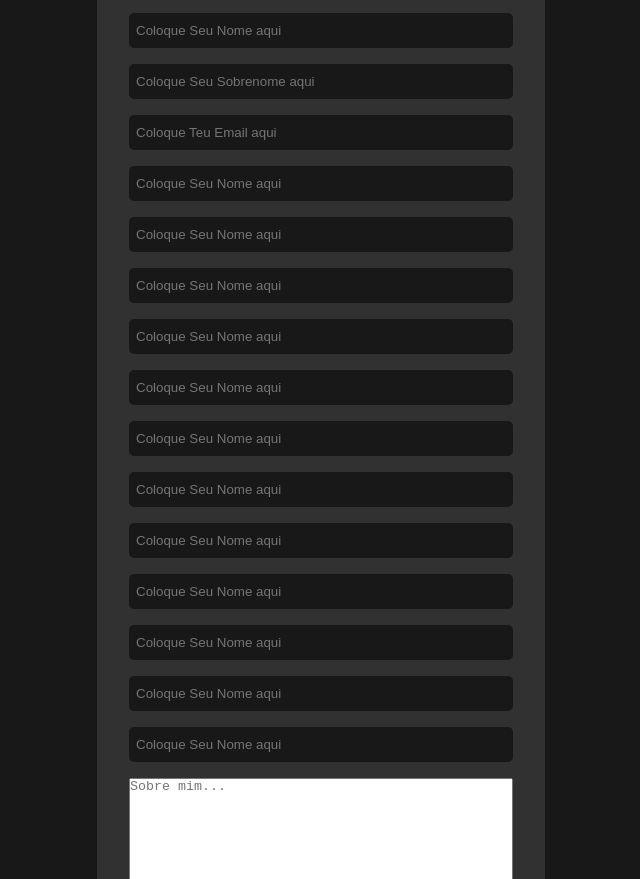
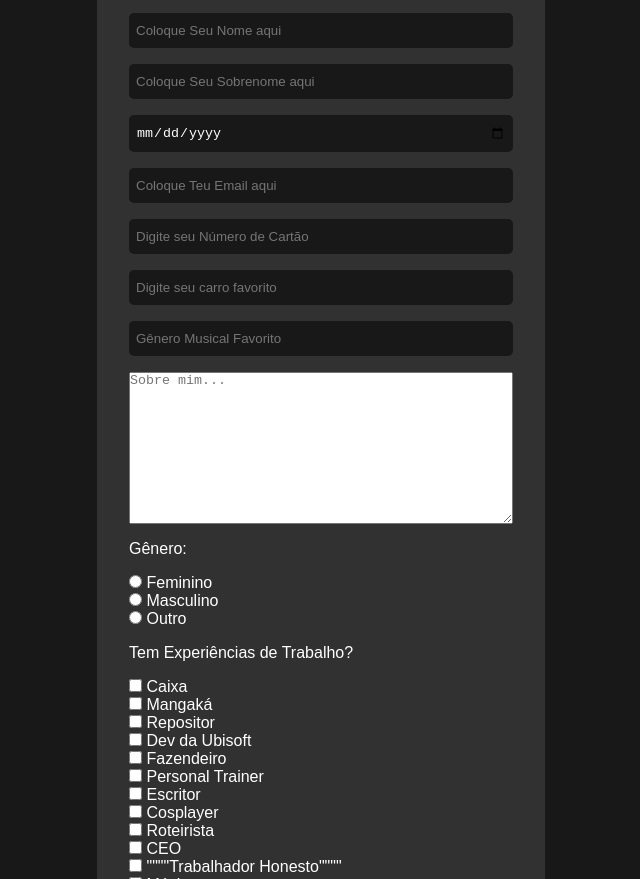
Before and after one commit to Prussematheus/Reforco-Formulario, a plain HTML site: page index.html in a window 1280 px wide. Shown: the part 73-952 px from the top of the page, without its empty margins (319-959 px from the left). Drawn offline with Linux system fonts and the light colour scheme.

Commit message:
Update 3 - Atualização da Estrutura

```diff
--- a/index.html
+++ b/index.html
@@ -19,56 +19,24 @@
                 <span class="span-required">Sobrenome deve ter pelo menos 6 caracteres</span>
             </div>
             <div>
+                <input type= date placeholder="Dia do Nascimento" class= "inputs">
+                <span class="span-required">Não pode ter mais de 120 anos nem menos que 13 ô zé graça</span>
+            </div>
+            <div>
                 <input type= email placeholder="Coloque Teu Email aqui" class= "inputs">
                 <span class="span-required">Email válido né meu consagrado</span>
             </div>
             <div>
-                <input type= text placeholder="Coloque Seu Nome aqui" class= "inputs">
-                <span class="span-required">Nome deve ter pelo menos 2 caracteres</span>
+                <input type= number placeholder="Digite seu Número de Cartão" class= "inputs">
+                <span class="span-required">Dgita Pufavô 🥺</span>
             </div>
             <div>
-                <input type= text placeholder="Coloque Seu Nome aqui" class= "inputs">
-                <span class="span-required">Nome deve ter pelo menos 2 caracteres</span>
+                <input type= text placeholder="Digite seu carro favorito" class= "inputs">
+                <span class="span-required">Marca Modelo e ano</span>
             </div>
             <div>
-                <input type= text placeholder="Coloque Seu Nome aqui" class= "inputs">
-                <span class="span-required">Nome deve ter pelo menos 2 caracteres</span>
-            </div>
-            <div>
-                <input type= text placeholder="Coloque Seu Nome aqui" class= "inputs">
-                <span class="span-required">Nome deve ter pelo menos 2 caracteres</span>
-            </div>
-            <div>
-                <input type= text placeholder="Coloque Seu Nome aqui" class= "inputs">
-                <span class="span-required">Nome deve ter pelo menos 2 caracteres</span>
-            </div>
-            <div>
-                <input type= text placeholder="Coloque Seu Nome aqui" class= "inputs">
-                <span class="span-required">Nome deve ter pelo menos 2 caracteres</span>
-            </div>
-            <div>
-                <input type= text placeholder="Coloque Seu Nome aqui" class= "inputs">
-                <span class="span-required">Nome deve ter pelo menos 2 caracteres</span>
-            </div>
-            <div>
-                <input type= text placeholder="Coloque Seu Nome aqui" class= "inputs">
-                <span class="span-required">Nome deve ter pelo menos 2 caracteres</span>
-            </div>
-            <div>
-                <input type= text placeholder="Coloque Seu Nome aqui" class= "inputs">
-                <span class="span-required">Nome deve ter pelo menos 2 caracteres</span>
-            </div>
-            <div>
-                <input type= text placeholder="Coloque Seu Nome aqui" class= "inputs">
-                <span class="span-required">Nome deve ter pelo menos 2 caracteres</span>
-            </div>
-            <div>
-                <input type= text placeholder="Coloque Seu Nome aqui" class= "inputs">
-                <span class="span-required">Nome deve ter pelo menos 2 caracteres</span>
-            </div>
-            <div>
-                <input type= text placeholder="Coloque Seu Nome aqui" class= "inputs">
-                <span class="span-required">Nome deve ter pelo menos 2 caracteres</span>
+                <input type= text placeholder="Gênero Musical Favorito" class= "inputs">
+                <span class="span-required">Funk Não é musica</span>
             </div>
             <textarea name="descricao" id="descricao" cols="25" rows="10" placeholder="Sobre mim..."></textarea>
             <p>Gênero:</p>
@@ -91,63 +59,63 @@
         <div class="caixa_selecao">
             <div>
                 <input type="checkbox" id="m" value="m" name="trabalho">
-                <label for="">Masculino</label>
+                <label for="">Caixa</label>
             </div>
             <div>
                 <input type="checkbox" id="o" value="o" name="trabalho">
-                <label for="">Outro</label>
+                <label for="">Mangaká</label>
             </div>
             <div>
                 <input type="checkbox" id="m" value="m" name="trabalho">
-                <label for="">Masculino</label>
+                <label for="">Repositor</label>
             </div>
             <div>
                 <input type="checkbox" id="o" value="o" name="trabalho">
-                <label for="">Outro</label>
+                <label for="">Dev da Ubisoft</label>
             </div>
             <div>
                 <input type="checkbox" id="m" value="m" name="trabalho">
-                <label for="">Masculino</label>
+                <label for="">Fazendeiro</label>
             </div>
             <div>
                 <input type="checkbox" id="o" value="o" name="trabalho">
-                <label for="">Outro</label>
+                <label for="">Personal Trainer</label>
             </div>
             <div>
                 <input type="checkbox" id="m" value="m" name="trabalho">
-                <label for="">Masculino</label>
+                <label for="">Escritor</label>
             </div>
             <div>
                 <input type="checkbox" id="o" value="o" name="trabalho">
-                <label for="">Outro</label>
+                <label for="">Cosplayer</label>
             </div>
             <div>
                 <input type="checkbox" id="o" value="o" name="trabalho">
-                <label for="">Outro</label>
+                <label for="">Roteirista</label>
             </div>
             <div>
                 <input type="checkbox" id="o" value="o" name="trabalho">
-                <label for="">Outro</label>
+                <label for="">CEO</label>
             </div>
             <div>
                 <input type="checkbox" id="o" value="o" name="trabalho">
-                <label for="">Outro</label>
+                <label for="">""""Trabalhador Honesto""""</label>
             </div>
             <div>
                 <input type="checkbox" id="o" value="o" name="trabalho">
-                <label for="">Outro</label>
+                <label for="">Músico</label>
             </div>
             <div>
                 <input type="checkbox" id="o" value="o" name="trabalho">
-                <label for="">Outro</label>
+                <label for="">Showrunner</label>
             </div>
             <div>
                 <input type="checkbox" id="o" value="o" name="trabalho">
-                <label for="">Outro</label>
+                <label for="">Caçador</label>
             </div>
             <div>
                 <input type="checkbox" id="o" value="o" name="trabalho">
-                <label for="">Outro</label>
+                <label for="">Antedeguemon</label>
             </div>
         </div>
         <button type="submit">Enviar</button>
```
